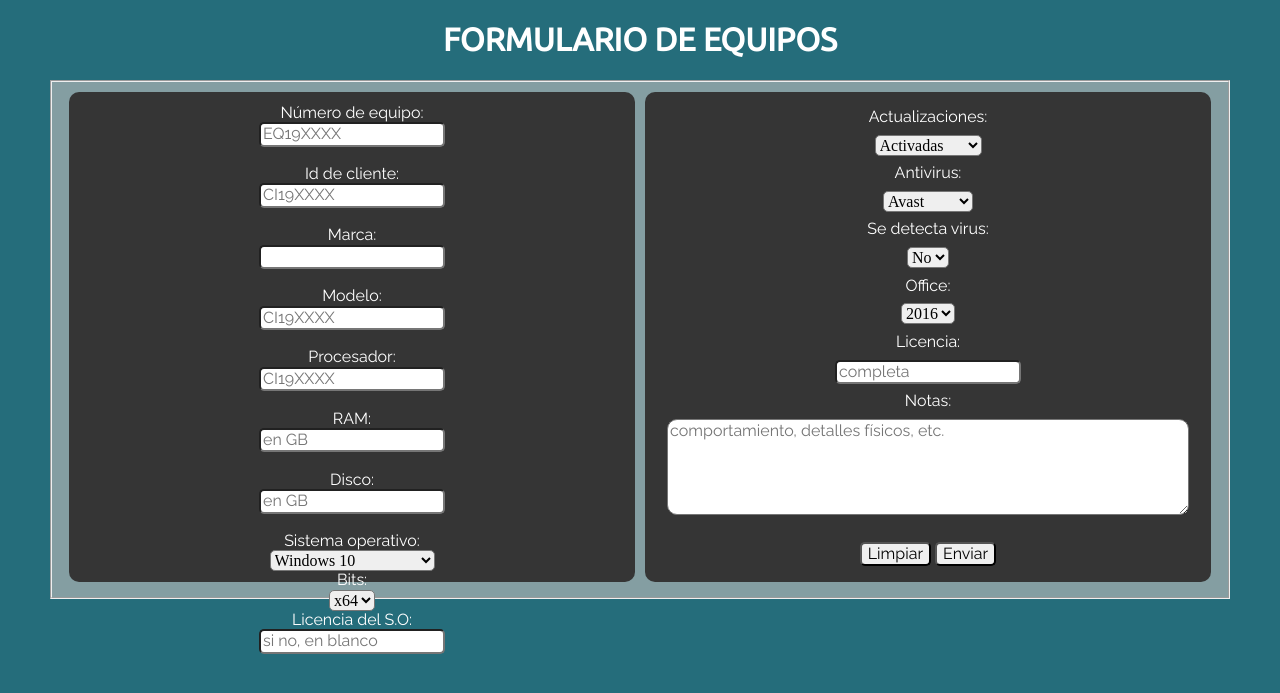
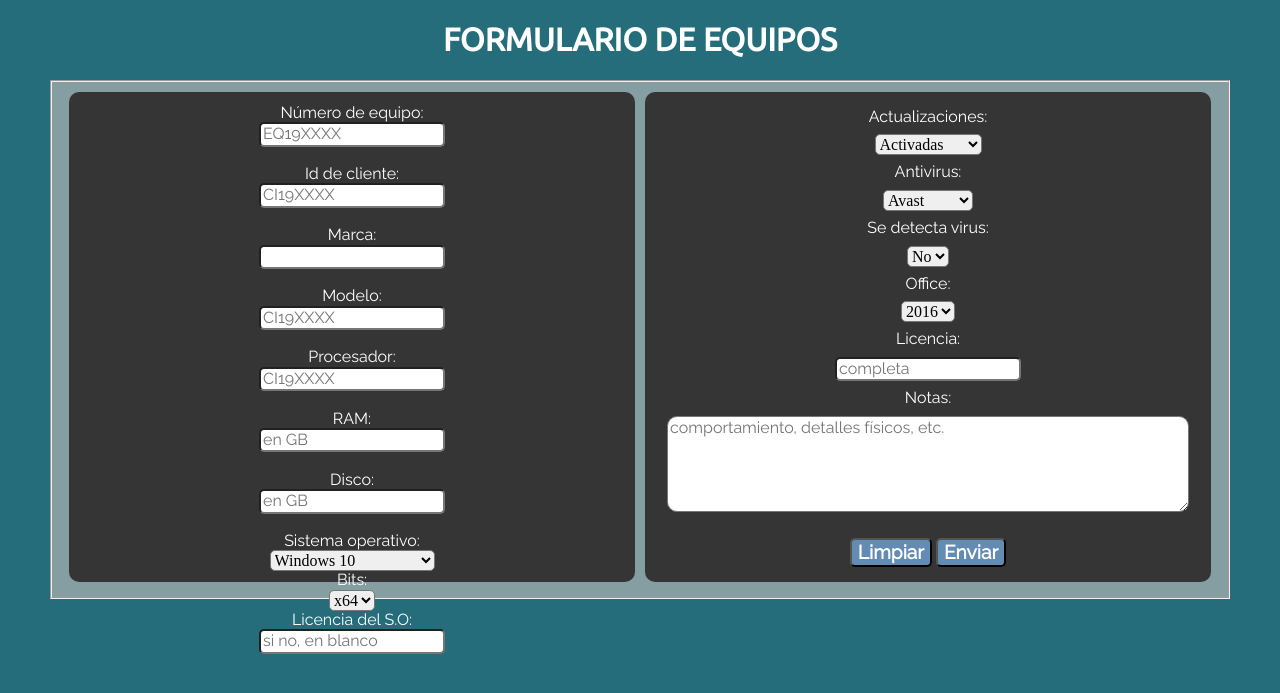
Before and after one commit to TecAbel/SASI, a PHP site: page /nav/frmEquipos.php in a window 1280 px wide. Shown: the part 40-733 px from the top of the page. Run offline with PHP 8.4, Linux system fonts and the light colour scheme; the visitor is signed in with stand-in values (Sample User, id 1); data that the repository does not hold is empty; some libraries are stand-ins or nearby versions.

Commit message:
css botones

```diff
--- a/css/general.css
+++ b/css/general.css
@@ -54,5 +54,5 @@
     color:white;
     background:#638cb5;
     font-weight:bold;
-    font-size: 150%;
+    font-size: 120%;
 }
--- a/nav/frmClientes.php
+++ b/nav/frmClientes.php
@@ -62,8 +62,8 @@
                         <input type="text" id="rfc" placeholder="Opcional">
                         <br>
                         <span class="botones">
-                            <input class="limpiar" type="reset" value="Limpiar">
-                            <input class="enviar" type="submit" value="Enviar">
+                            <input class="limpiar boton" type="reset" value="Limpiar">
+                            <input class="enviar boton" name="btnEnviar" type="submit" value="Enviar">
                         </span>
                     </div>
                 </div>
--- a/nav/frmEquipos.php
+++ b/nav/frmEquipos.php
@@ -101,8 +101,8 @@
 	    				<textarea id="notas" name="notas" placeholder="comportamiento, detalles físicos, etc."></textarea>
 	    				<br>
 	    				<span class="botones">
-	    					<input class="limpiar" type="reset" value="Limpiar">
-                            <input class="enviar" name="enviar" type="submit" value="Enviar">
+	    					<input class="limpiar boton" type="reset" value="Limpiar">
+                            <input class="enviar boton" name="btnEnviar" type="submit" value="Enviar">
 	    				</span>
 	    			</div>
 	    		</div>
```
